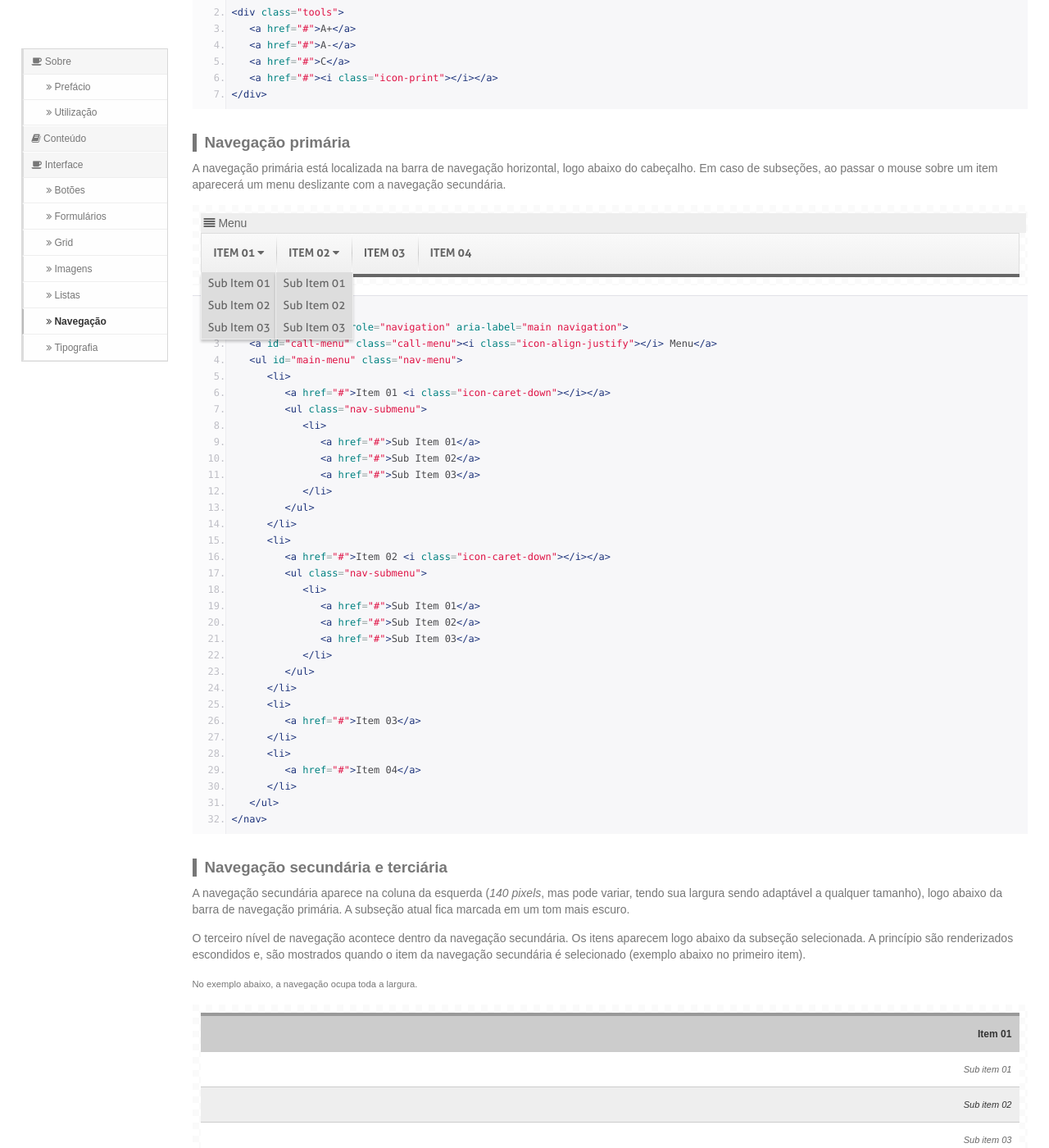
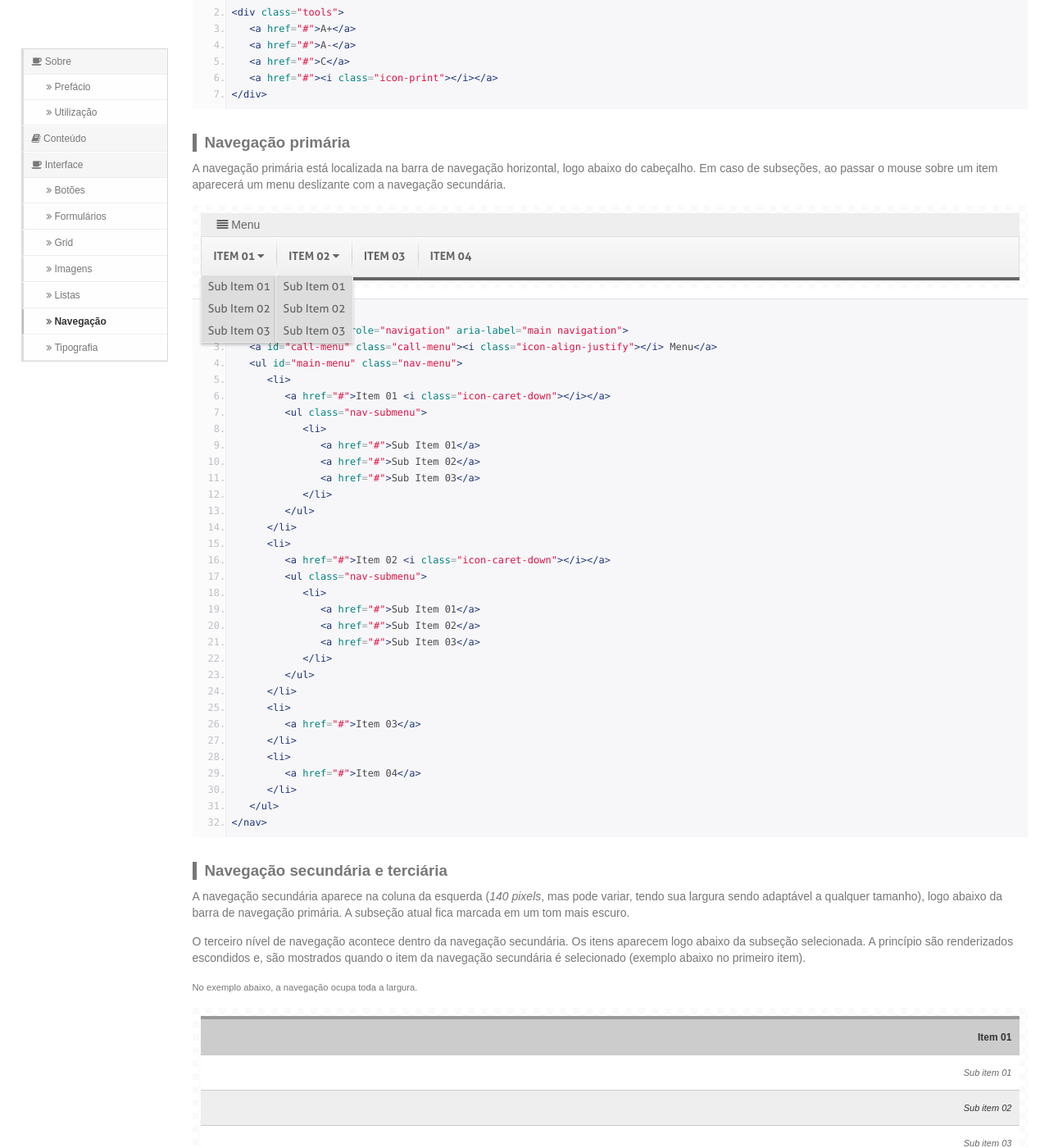
Before and after one commit to a2ad/gde-educacaosp, a Jekyll site: the page built from interface/navegacao.html, in a window 1280 px wide and 1400 px high, scrolled down 1102 px. Shown: the whole window at 82% size. Built offline with Jekyll 4.4.1, drawn with Linux system fonts in a browser that asks for light colours; nearby versions of some CDN libraries.

Commit message:
Ajustes botao menu

```diff
--- a/files/gde/css/sass/navigation.scss
+++ b/files/gde/css/sass/navigation.scss
@@ -201,8 +201,8 @@
             /* Botão para abrir menu mobile */
             .call-menu {
                display: block;
-               width: 100%;
-               padding: 4px;
+               width: 96%;
+               padding: 6px 2%;
                background-color: #eee;
                color: $gray;
                font-size: 14px;
```
Also changed, not shown: files/gde/css/main.css, 4 other files.
